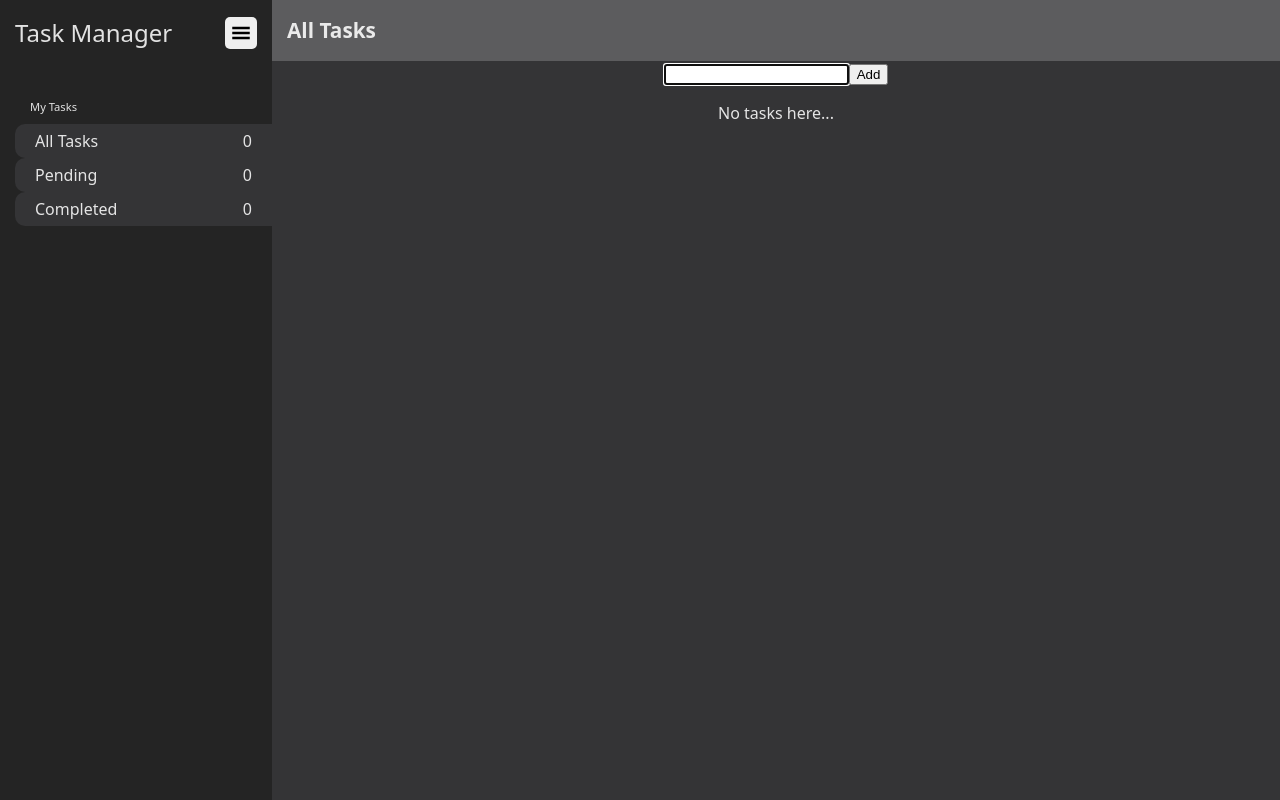
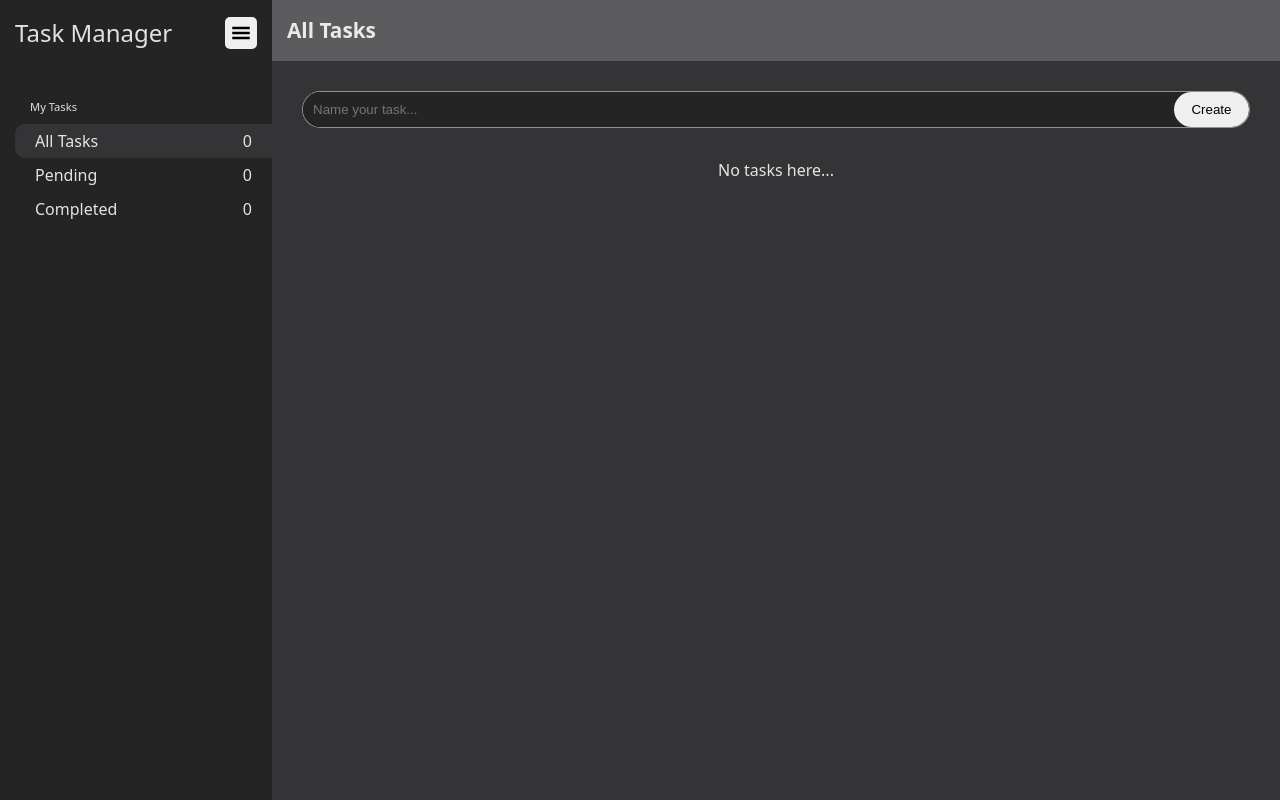
Before and after one commit to Eshwar03/task-manager, a React (Vite) app: page / in a window 1280 px wide. Built offline with nearby package versions, Linux system fonts and the light colour scheme.

Commit message:
added styles

```diff
--- a/src/components/FilterBar.jsx
+++ b/src/components/FilterBar.jsx
@@ -10,15 +10,21 @@ function FilterBar({ filter, tasks, onChange }) {
     <>
       <div className={styles.taskHeading}>My Tasks</div>
       <div className={styles.filterContainer}>
-        <div className={styles.filterItems} onClick={() => onChange("all")}>
+        <div
+          className={`${styles.filterItems} ${filter == "all" ? styles.filterActive : ""}`}
+          onClick={() => onChange("all")}
+        >
           <div>All Tasks</div>
           <div> {totalTasks}</div>
         </div>
-        <div className={styles.filterItems} onClick={() => onChange("pending")}>
+        <div
+          className={`${styles.filterItems} ${filter == "pending" ? styles.filterActive : ""}`}
+          onClick={() => onChange("pending")}
+        >
           <div>Pending</div> <div>{pendingTasks}</div>
         </div>
         <div
-          className={styles.filterItems}
+          className={`${styles.filterItems} ${filter == "completed" ? styles.filterActive : ""}`}
           onClick={() => onChange("completed")}
         >
           <div>Completed</div>
--- a/src/components/TaskForm.jsx
+++ b/src/components/TaskForm.jsx
@@ -1,4 +1,6 @@
 import { useState, useRef, useEffect } from "react";
+import styles from "../css/taskform.module.css";
+
 function TaskForm(props) {
   const [inputs, setInputs] = useState("");
   const inputRef = useRef(null);
@@ -18,14 +20,16 @@ function TaskForm(props) {
 
   return (
     <>
-      <form onSubmit={submitForm}>
+      <form className={styles.taskForm} onSubmit={submitForm}>
         <input
+          className={styles.formInput}
           onChange={(event) => setInputs(event.target.value)}
           type="text"
           value={inputs}
           ref={inputRef}
+          placeholder="Name your task..."
         />
-        <input type="submit" value="Add" />
+        <input className={styles.formSubmit} type="submit" value="Create" />
       </form>
     </>
   );
--- a/src/components/TaskItem.jsx
+++ b/src/components/TaskItem.jsx
@@ -1,5 +1,7 @@
 import { useState, useRef, useEffect } from "react";
 import styles from "../css/taskitem.module.css";
+import { MdDeleteForever } from "react-icons/md";
+import { FaEdit } from "react-icons/fa";
 function TaskItem({ task, onDelete, onToggle, onEdit }) {
   const [isEditing, setIsEditing] = useState(false);
   const [editText, setEditText] = useState(task.text);
@@ -31,25 +33,38 @@ function TaskItem({ task, onDelete, onToggle, onEdit }) {
   return !isEditing ? (
     <li className={styles.taskListItem}>
       <input
+        className={styles.checkbox}
         type="checkbox"
         checked={task.isCompleted}
         onChange={() => onToggle(task.id)}
       />
-      <span>{task.text}</span>
-      <button onClick={() => onDelete(task.id)}>Delete</button>
-      <button onClick={() => setIsEditing(true)}>Edit</button>
+      <div className={styles.textstretch}>{task.text}</div>
+      <button className={styles.editButton} onClick={() => setIsEditing(true)}>
+        <FaEdit className={styles.editIcon} />
+      </button>
+      <button className={styles.deleteButton} onClick={() => onDelete(task.id)}>
+        <MdDeleteForever className={styles.deleteIcon} />
+      </button>
     </li>
   ) : (
     <li className={styles.taskListItem}>
       <input
+        className={styles.editForm}
         type="text"
         ref={editInputref}
         value={editText}
         onChange={(event) => setEditText(event.target.value)}
         onKeyDown={handleKeyDown}
       />
-      <button onClick={() => handleSave(task.id)}>Save</button>
-      <button onClick={() => handleCancel(task.id)}>Cancel</button>
+      <button className={styles.saveButton} onClick={() => handleSave(task.id)}>
+        Save
+      </button>
+      <button
+        className={styles.cancelButton}
+        onClick={() => handleCancel(task.id)}
+      >
+        Cancel
+      </button>
     </li>
   );
 }
--- a/src/components/TaskList.jsx
+++ b/src/components/TaskList.jsx
@@ -1,4 +1,5 @@
 import TaskItem from "./TaskItem";
+import styles from "../css/tasklist.module.css";
 function TaskList({ tasks, filter, onDelete, onToggle, onEdit }) {
   const filteredTasks = tasks.filter((task) => {
     if (filter === "pending") {
@@ -15,7 +16,7 @@ function TaskList({ tasks, filter, onDelete, onToggle, onEdit }) {
 
   return (
     <>
-      <ul>
+      <ul className={styles.tasklist}>
         {filteredTasks.map((task) => (
           <TaskItem
             key={task.id}
--- a/src/css/filterbar.module.css
+++ b/src/css/filterbar.module.css
@@ -2,12 +2,11 @@
     display: flex;
     flex-direction: column;
     text-align: left;
-    /* padding: 0px 15px 0 15px; */
     margin-left: 15px;
 }
 
 .filterItems {
-    background-color: #343436;
+    /* background-color: #343436; */
     border-radius: 10px 0px 0px 10px;
     display: flex;
     justify-content: space-between;
@@ -21,3 +20,7 @@
     /* border-bottom: 0.8px solid #4a4a4c; */
     padding: 0px 15px 8px 30px;
 }
+
+.filterActive {
+    background-color: #343436;
+}
--- /dev/null
+++ b/src/css/taskform.module.css
@@ -0,0 +1,35 @@
+.taskForm {
+    display: flex;
+    margin: 30px;
+    border-radius: 20px;
+    overflow: auto;
+    border: 1px solid transparent;
+    background: #242424;
+}
+
+.taskForm:focus-within {
+    border: 1px solid rgba(255, 255, 255, 0.499);
+}
+
+.formInput {
+    flex-grow: 1;
+    padding: 10px;
+    border: none;
+    background: #242424;
+}
+
+.formInput:focus-visible {
+    outline: none;
+}
+
+.formSubmit {
+    padding: 10px;
+    width: 75px;
+    border: none;
+    border-radius: 20px;
+    cursor: pointer;
+}
+
+.formSubmit:hover {
+    background-color: green
+}
--- a/src/css/taskitem.module.css
+++ b/src/css/taskitem.module.css
@@ -1,6 +1,96 @@
 .taskListItem {
     list-style-type: none;
     display: flex;
-    justify-items: stretch;
+    background: #242424;
+    margin: 10px 0 10px 0;
+    min-height: 36px;
+    align-items: center;
+    border-radius: 20px;
+    border: 1px solid transparent;
+}
+
+.taskListItem:focus-within {
+    border: 1px solid gray;
+}
+
+.textstretch {
+    flex: 1;
+    text-align: left;
+    padding-left: 15px;
+}
+
+.checkbox {
+    margin-left: 20px;
+    height: 15px;
+    width: 15px;
+    cursor: pointer;
+}
+
+.deleteButton {
+    margin-right: 10px;
+    border-radius: 5px;
+    border: none;
+    padding: 2px 6px;
+    cursor: pointer;
+    background: none;
 
 }
+
+.deleteButton:hover {
+    background: red;
+}
+
+.editButton {
+    margin-right: 10px;
+    border-radius: 5px;
+    border: none;
+    padding: 2px 6px;
+    cursor: pointer;
+    background: none;
+}
+
+.editButton:hover {
+    background: #6b6b6b;
+}
+
+.deleteIcon {
+    vertical-align: middle;
+    font-size: 16px;
+}
+
+.editIcon {
+    vertical-align: middle;
+    font-size: 15px;
+}
+
+.saveButton,
+.cancelButton {
+    margin-right: 10px;
+    border-radius: 5px;
+    border: none;
+    padding: 3px 6px;
+    cursor: pointer;
+    background: none;
+}
+
+.saveButton:hover {
+    background: darkgreen
+}
+
+.cancelButton:hover {
+    background: red
+}
+
+.editForm {
+    flex: 1;
+    text-align: left;
+    margin-left: 25px;
+    border: none;
+    outline: none;
+    background: none;
+}
+
+
+/* .taskListItemBorder {
+    border: 1px solid gray;
+} */
--- /dev/null
+++ b/src/css/tasklist.module.css
@@ -0,0 +1,4 @@
+.tasklist {
+    padding: 0;
+    margin: 0 30px 0 30px;
+}
```
